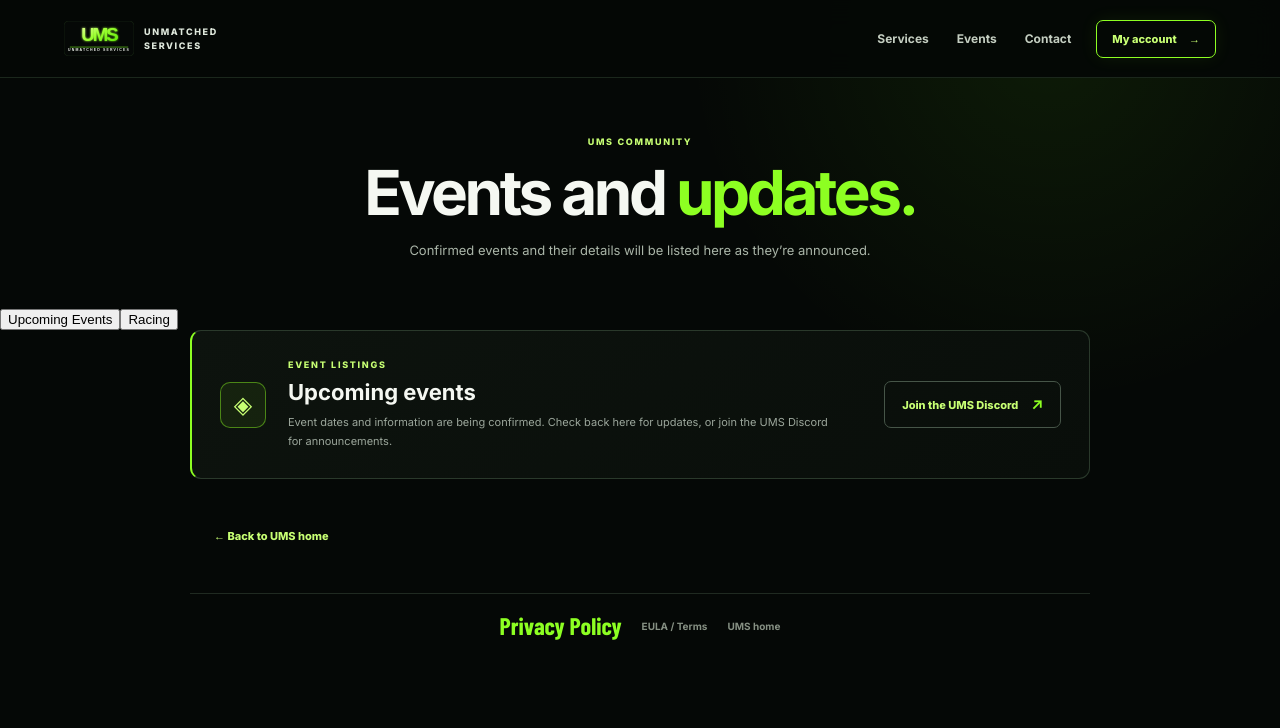
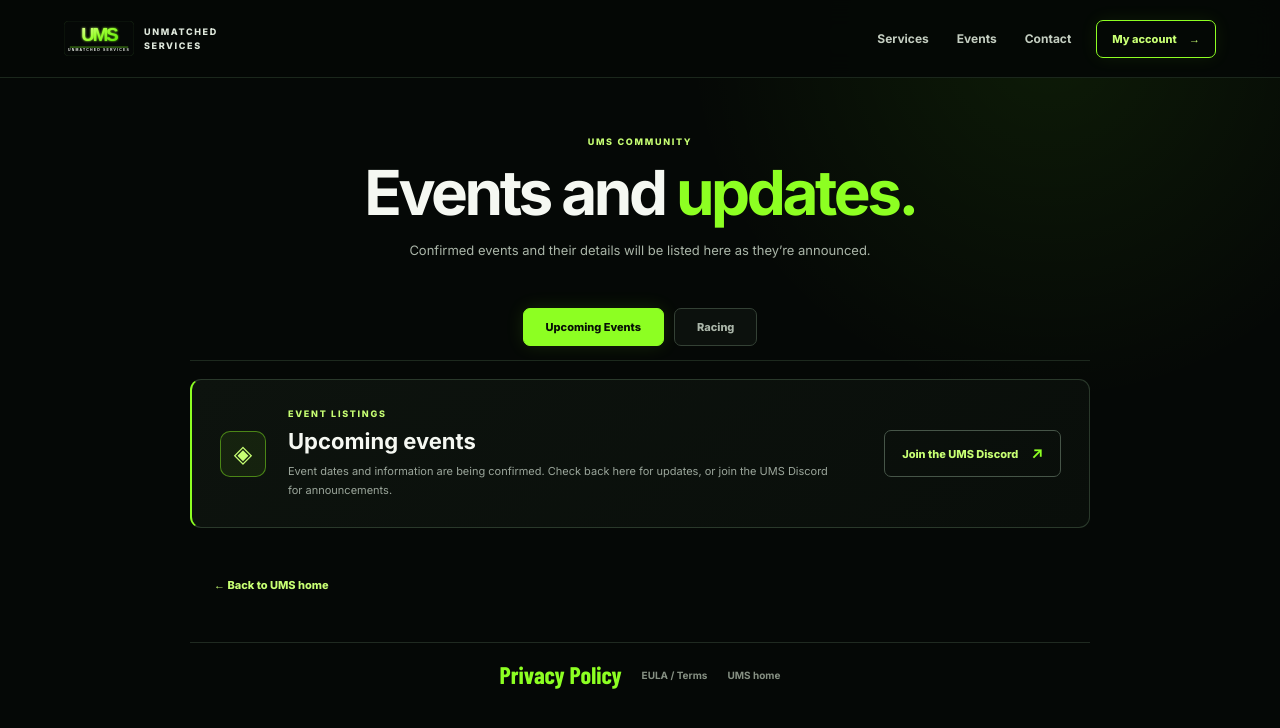
Before and after one commit to ehggzz/UMS, a Next.js app: page /events in a window 1280 px wide. Shown: the top 728 px of the page. Built offline with nearby package versions, Linux system fonts and the light colour scheme; a web font is replaced by a local one.

Commit message:
Style UMS event category tabs

```diff
--- a/app/globals.css
+++ b/app/globals.css
@@ -184,3 +184,13 @@
 /* Achievement Finder: possible progression support */
 .supportDot.can{background:#ffd36a}
 .supportTag.can{border-color:#66512b;color:#ffd36a}
+
+/* UMS Events category tabs */
+.umsEventTabs{width:min(900px,calc(100% - 36px));margin:0 auto 50px}
+.umsEventTabList{display:flex;gap:10px;justify-content:center;margin:0 0 18px;padding-bottom:14px;border-bottom:1px solid var(--line)}
+.umsEventTabList button{appearance:none;padding:11px 22px;border:1px solid #344135;border-radius:7px;background:#0c110d;color:#aab5a8;font:800 11px Inter,system-ui,sans-serif;cursor:pointer;transition:all .18s ease}
+.umsEventTabList button:hover{border-color:var(--orange);color:var(--bright)}
+.umsEventTabList button.active{border-color:var(--orange);background:var(--orange);color:#081006;box-shadow:0 0 18px rgba(141,255,34,.12)}
+.umsEventTabList button:focus-visible{outline:2px solid var(--bright);outline-offset:3px}
+.umsEventTabs .eventTbc{margin:0;width:100%}
+@media(max-width:600px){.umsEventTabs{width:calc(100% - 28px)}.umsEventTabList{justify-content:stretch}.umsEventTabList button{flex:1;padding:12px 10px}.umsEventTabs .eventTbc{padding:20px}}
```
